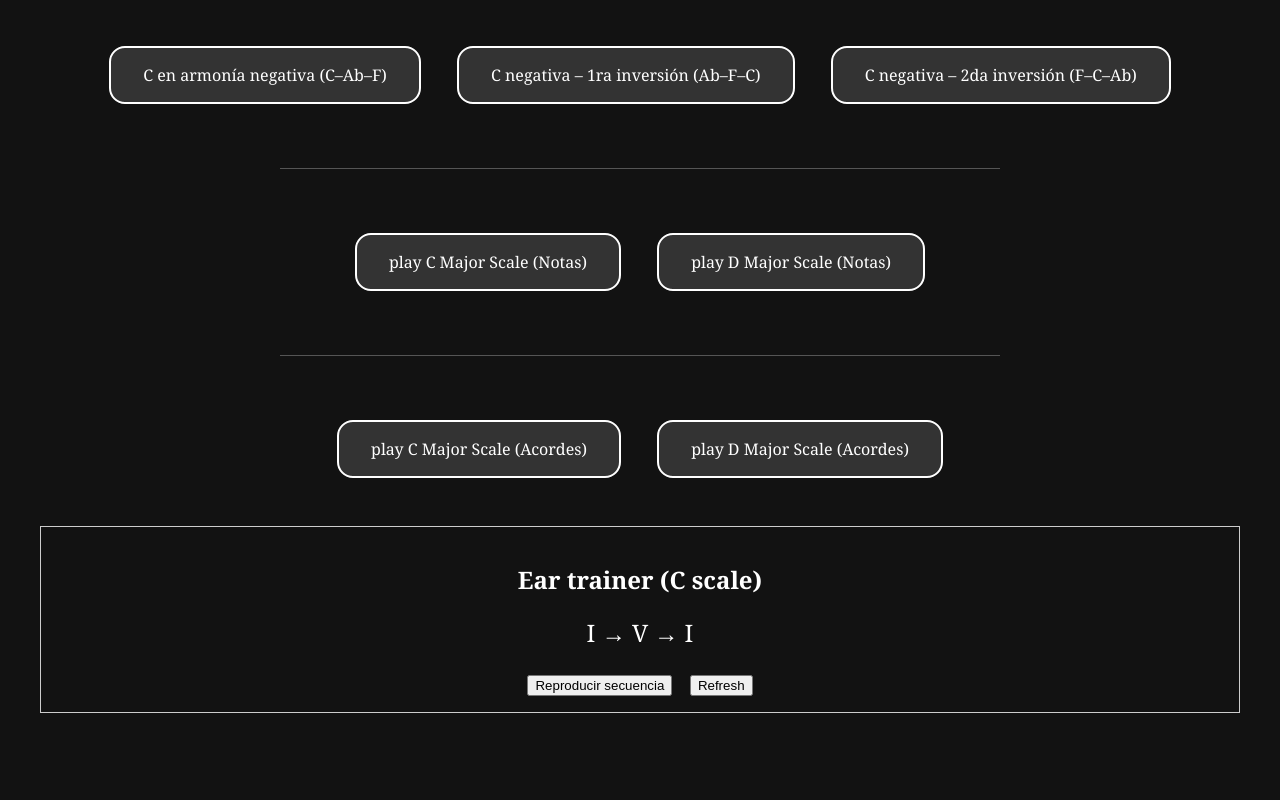
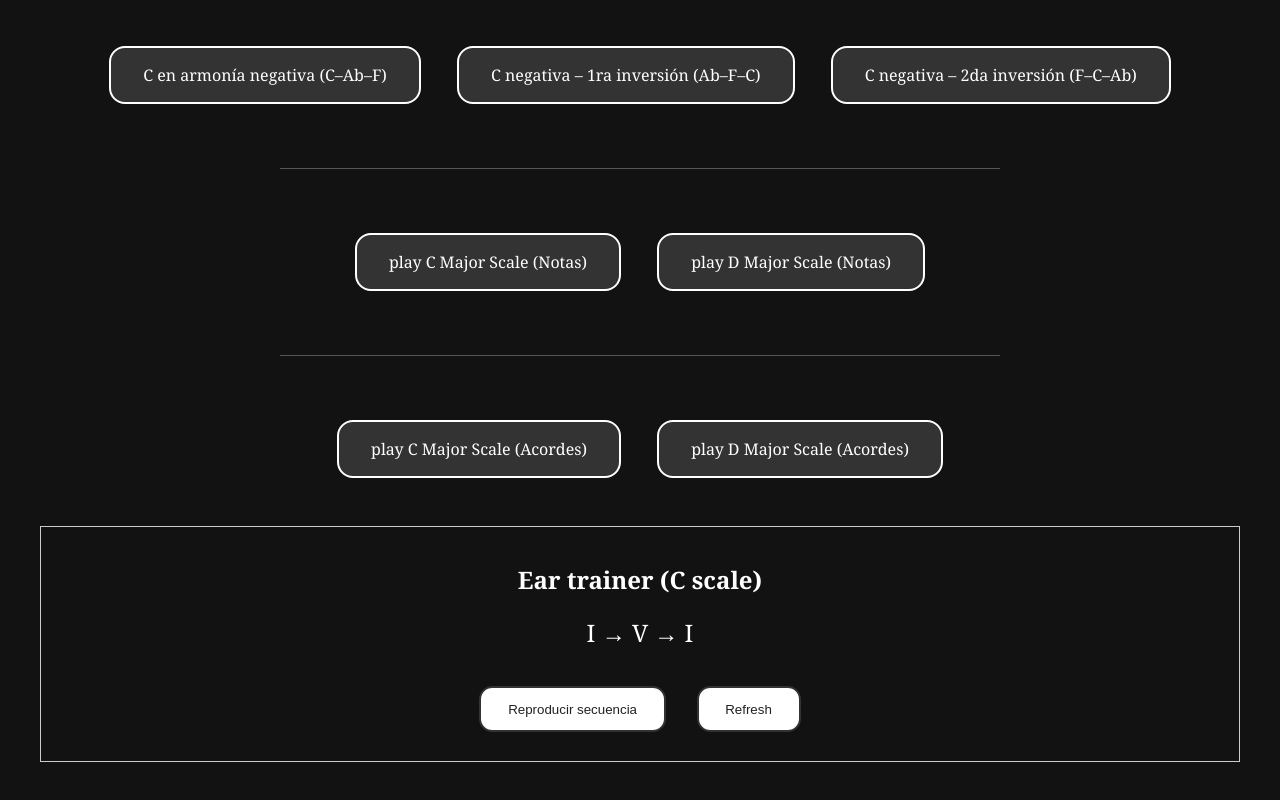
Before and after one commit to vyk2rr/sonido-en-javascript, a plain HTML site: page index.html in a window 1280 px wide. Shown: the part 726-1526 px from the top of the page. Drawn offline with Linux system fonts and the light colour scheme.

Commit message:
Adds style to buttons in the Ear Trainer

```diff
--- a/index.html
+++ b/index.html
@@ -43,8 +43,8 @@
     <h2>Ear trainer (C scale)</h2>
 
     <div id="progressionDisplay" style="font-size: 1.5em; margin-bottom: 1em;">I → V → I</div>
-    <button onclick="playProgression()">Reproducir secuencia</button>
-    <button onclick="refreshProgression()" style="margin-left:1em;">Refresh</button>
+    <button class="key" onclick="playProgression()">Reproducir secuencia</button>
+    <button class="key" onclick="refreshProgression()" style="margin-left:1em;">Refresh</button>
   </div>
 
 
--- a/styles.css
+++ b/styles.css
@@ -16,6 +16,7 @@ body {
   cursor: pointer;
   transition: 0.2s;
 }
+
 
 .key:hover {
   background-color: #444;
@@ -49,3 +50,12 @@ hr {
   box-shadow: 0 2px 8px rgba(0,0,0,0.06);
   transition: background 0.3s;
 }
+
+#progressionBox .key {
+  color: #222;
+  background: #fff;
+  border-color: #333;
+}
+#progressionBox .key:hover {
+  background: #eee;
+}
```
